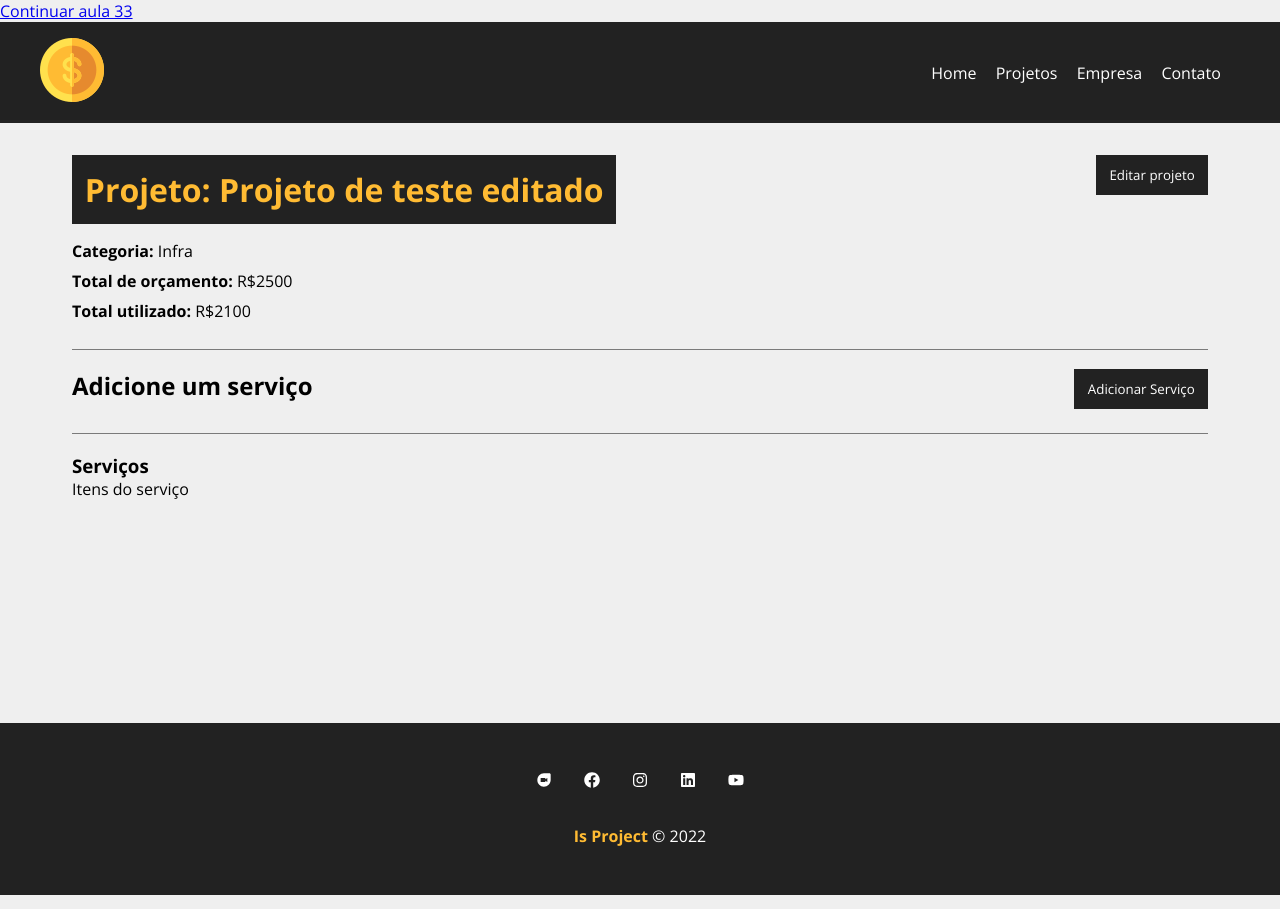
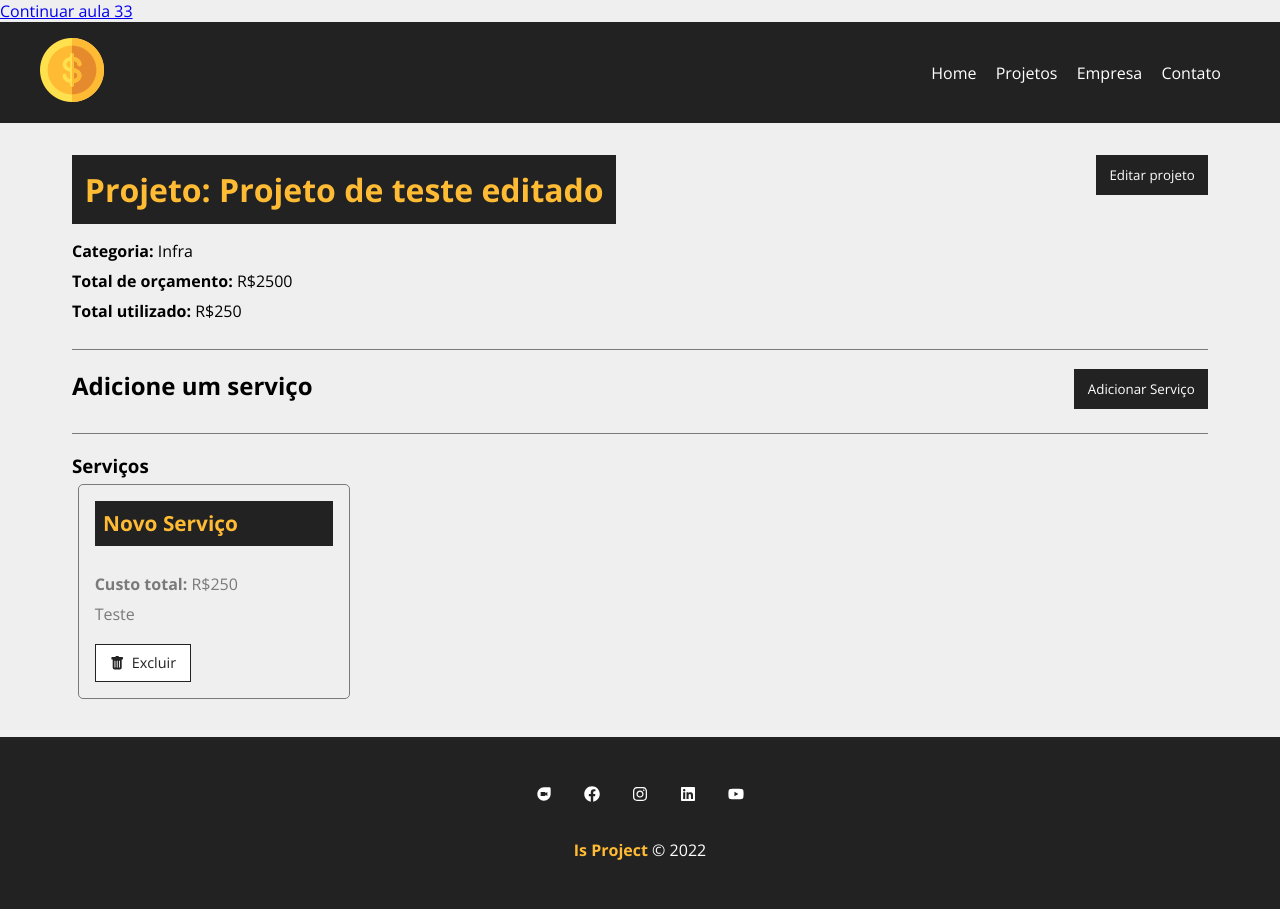
Before and after one commit to cristianoidelfonso/isproject, a React (Create React App) app: page /project/1 in a window 1280 px wide. Built offline with nearby package versions, Linux system fonts and the light colour scheme; data requests are answered from the project's data file.

Commit message:
Exibindo e removendo serviços

```diff
--- a/db.json
+++ b/db.json
@@ -7,25 +7,13 @@
         "id": "1",
         "name": "Infra"
       },
-      "cost": 2100,
+      "cost": 250,
       "services": [
         {
-          "name": "Novo serviço",
-          "cost": "100",
-          "description": "Teste de cadastro de um novo serviço ao projeto.",
-          "id": "51866fb8-b749-49db-8fb6-f236d5fd8596"
-        },
-        {
-          "name": "Novo serviço",
-          "cost": "1000",
-          "description": "Teste de cadastro de um novo serviço ao projeto.",
-          "id": "4d658985-72ac-4680-88e9-780509253827"
-        },
-        {
-          "name": "Novo serviço",
-          "cost": "1000",
-          "description": "Teste de cadastro de um novo serviço ao projeto.",
-          "id": "50d8d54b-d9f6-4d79-b158-734b66cdb24a"
+          "name": "Novo Serviço",
+          "cost": "250",
+          "description": "Teste",
+          "id": "3aa2d64e-e2cb-41cf-afb3-51bf5922fa00"
         }
       ],
       "id": 1
--- a/src/components/pages/Project.js
+++ b/src/components/pages/Project.js
@@ -6,13 +6,16 @@
 import Message from '../layouts/Message';
 import ProjectForm from '../project/ProjectForm';
 
+import ServiceForm from '../service/ServiceForm';
+import ServiceCard from '../service/ServiceCard';
+
 import styles from './Project.module.css';
-import ServiceForm from '../service/ServiceForm';
 
 function Project(){
 
   const { id } = useParams();
   const [project, setProject] = useState([]);
+  const [services, setServices] = useState([]);
   const [showProjectForm, setShowProjectForm] = useState(false);
   const [showServiceForm, setShowServiceForm] = useState(false);
   const [message, setMessage] = useState();
@@ -30,6 +33,7 @@
       .then(response => response.json())
       .then((data) => {
         setProject(data);
+        setServices(data.services);
       })
       .catch((error) => console.log(error))
 
@@ -38,6 +42,7 @@
 
   function editProject(project) {
     setMessage('');
+    setTypeMessage('');
     // console.log(project);
     // budget validation
     if(project.budget < project.cost){
@@ -65,6 +70,7 @@
 
   function createService(project){
     setMessage('');
+    setTypeMessage('');
     // last service
     const lastService = project.services[project.services.length - 1];
 
@@ -93,7 +99,38 @@
     })
     .then((response) => response.json())
     .then((data) => {
+      // console.log(data);
+      setShowServiceForm(false);
+
+    })
+    .catch((error) => console.log(error))
+  }
+
+  function  removeService(id, cost){
+    setMessage('');
+    setTypeMessage('');
+
+    const servicesUpdated = project.services.filter((service) => service.id !== id);
+
+    const projectUpdated = project;
+
+    projectUpdated.services = servicesUpdated;
+    projectUpdated.cost = parseFloat(projectUpdated.cost) - parseFloat(cost);
+
+    fetch(`http://localhost:5000/projects/${projectUpdated.id}`, {
+      method: 'PATCH',
+      headers: {
+        'Content-type': 'application/json'
+      },
+      body: JSON.stringify(projectUpdated)
+    })
+    .then((response) => response.json())
+    .then((data) => {
       console.log(data);
+      setProject(projectUpdated);
+      setServices(servicesUpdated);
+      setMessage('Serviço removido com sucesso.');
+      setTypeMessage('success');
     })
     .catch((error) => console.log(error))
 
@@ -107,6 +144,8 @@
   function toggleServiceForm() {
     setShowServiceForm(!showServiceForm);
   }
+
+
 
   return(
     <>
@@ -159,7 +198,18 @@
               </div>
               <h3>Serviços</h3>
               <Container customClass="start">
-                <p>Itens do serviço</p>
+                {services.length > 0  && services.map((service) => (
+                  <ServiceCard
+                    id = {service.id}
+                    name = {service.name}
+                    cost = {service.cost}
+                    description = {service.description}
+                    key = {service.id}
+                    handleRemove={removeService}
+                  />
+                ))
+                }
+                {services.length === 0 && <p>Não há serviços cadastrados.</p>}
               </Container>
 
             </Container>
--- /dev/null
+++ b/src/components/service/ServiceCard.js
@@ -0,0 +1,26 @@
+import { BsFillTrashFill } from 'react-icons/bs';
+import styles from './ServiceCard.module.css';
+
+function ServiceCard({ id, name, cost, description, handleRemove }){
+
+  const remove = (event) => {
+    event.preventDefault();
+    handleRemove(id, cost);
+  }
+
+  return(
+    <div className={styles.service_card}>
+      <h4>{name}</h4>
+      <p><span>Custo total: </span>R${cost}</p>
+      <p>{description}</p>
+      <div className={styles.service_card_actions}>
+        <button onClick={remove}>
+          <BsFillTrashFill />
+          Excluir
+        </button>
+      </div>
+    </div>
+  );
+}
+
+export default ServiceCard;
--- /dev/null
+++ b/src/components/service/ServiceCard.module.css
@@ -0,0 +1,87 @@
+.service_card {
+  padding: 1em;
+  border: 1px solid #7A7A7A;
+  border-radius: 5px;
+  margin: .5%;
+  width: 24%;
+}
+
+.service_card h4 {
+  color: #FFBB33;
+  background-color: #222;
+  padding: .4em;
+  margin-bottom: 1.3em;
+  font-size: 1.3em;
+}
+
+.service_card p {
+  color: #7A7A7A;
+  margin-bottom: 1em;
+}
+
+.service_card p span {
+  font-weight: bold;
+}
+
+.category_text {
+  display: flex;
+  align-items: center;
+}
+
+.category_text span {
+  display: block;
+  width: 15px;
+  height: 15px;
+  border-radius: 50%;
+  background-color: #CCC;
+  margin-right: 10px;
+}
+
+.category_text .infra {
+  background-color: #FFAEBC;
+}
+
+.category_text .desenvolvimento {
+  background-color: #A0E7e5;
+}
+
+.category_text .design {
+  background-color: #B4F8C8;
+}
+
+.category_text .planejamento {
+  background-color: #FBE7C6;
+}
+
+.service_card_actions {
+  margin-top: 1.2em;
+  align-items: center;
+  display: flex;
+}
+
+.service_card_actions a,
+.service_card_actions button {
+  text-decoration: none;
+  border: none;
+  background-color: #FFF;
+  color: #222;
+  font-size:  .9em;
+  padding: .6em 1em;
+  margin-right: 1em;
+  border: 1px solid #222;
+  display: flex;
+  align-items: center;
+  justify-content: center;
+  cursor: pointer;
+  transition: 0.5s;
+}
+
+.service_card_actions svg {
+  margin-right: .5em;
+}
+
+.service_card_actions a:hover,
+.service_card_actions button:hover {
+  background-color: #222;
+  color: #ffbb33;
+}
```
